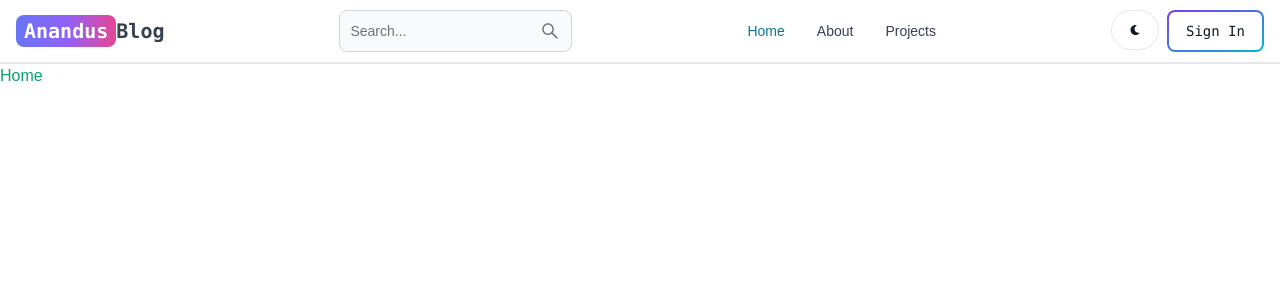
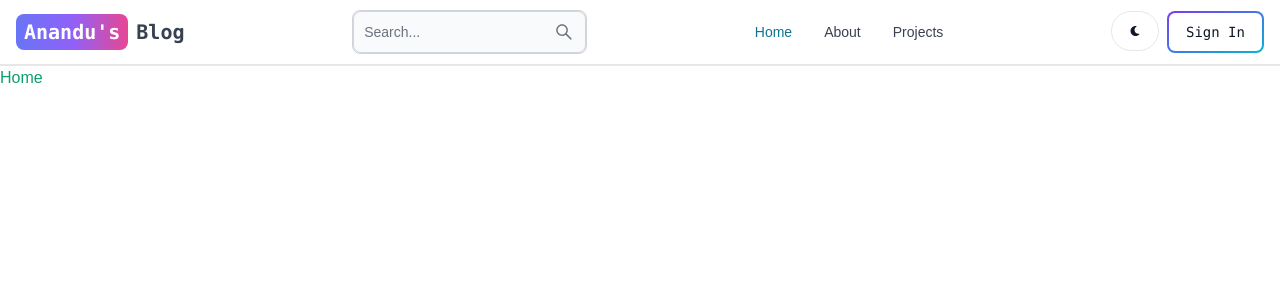
Before and after one commit to techosaanandu/next-blog, a Next.js app: page / in a window 1280 px wide. Shown: the top 300 px of the page. Built offline with nearby package versions, Linux system fonts and the light colour scheme; no server answers.

Commit message:
fixed apos

```diff
--- a/src/app/components/Header.jsx
+++ b/src/app/components/Header.jsx
@@ -15,24 +15,27 @@ const Header = () => {
     <Navbar className='border-b-2'>
       <Link
         href='/'
-        className='self-center whitespace-nowrap text-sm sm:text-xl font-semibold dark:text-white font-mono'
+        className='self-center whitespace-nowrap text-sm sm:text-xl font-semibold dark:text-white font-mono flex items-center'
       >
-        <span className='px-2 py-1 bg-gradient-to-r from-indigo-500 via-purple-500 to-pink-500 rounded-lg text-white font-mono'>
-          Anandus
+        <span className='px-2 py-1 bg-gradient-to-r from-indigo-500 via-purple-500 to-pink-500 rounded-lg text-white font-mono mr-2'>
+          Anandu&apos;s
         </span>
         Blog
       </Link>
-      <form>
+
+      <form className="hidden lg:inline">
         <TextInput
           type='text'
           placeholder='Search...'
           rightIcon={AiOutlineSearch}
-          className='hidden lg:inline'
+          className='rounded-lg bg-gray-100 dark:bg-gray-800 border border-gray-300 dark:border-gray-700 focus:ring-2 focus:ring-blue-500 focus:border-blue-500'
         />
       </form>
+
       <Button className='w-12 h-10 lg:hidden' color='gray' pill>
         <AiOutlineSearch />
       </Button>
+
       <div className='flex gap-2 md:order-2'>
         <Button
           className='w-12 h-10 hidden sm:inline'
@@ -50,32 +53,29 @@ const Header = () => {
         </SignedIn>
 
         <SignedOut>
-        <Link href='/sign-in'>
-          <Button gradientDuoTone='purpleToBlue' outline className="font-mono" >
-           Sign In
-          </Button>
-        </Link>
+          <Link href='/sign-in'>
+            <Button gradientDuoTone='purpleToBlue' outline className="font-mono">
+              Sign In
+            </Button>
+          </Link>
         </SignedOut>
-
-
-
-
 
         <Navbar.Toggle />
       </div>
+
       <Navbar.Collapse>
         <Link href='/'>
-          <Navbar.Link active={path === '/'} as={'div'}>
+          <Navbar.Link active={path === '/'} as={'div'} className="hover:bg-gray-100 dark:hover:bg-gray-800 rounded-md px-3 py-2">
             Home
           </Navbar.Link>
         </Link>
         <Link href='/about'>
-          <Navbar.Link active={path === '/about'} as={'div'}>
+          <Navbar.Link active={path === '/about'} as={'div'} className="hover:bg-gray-100 dark:hover:bg-gray-800 rounded-md px-3 py-2">
             About
           </Navbar.Link>
         </Link>
         <Link href='/projects'>
-          <Navbar.Link active={path === '/projects'} as={'div'}>
+          <Navbar.Link active={path === '/projects'} as={'div'} className="hover:bg-gray-100 dark:hover:bg-gray-800 rounded-md px-3 py-2">
             Projects
           </Navbar.Link>
         </Link>
```
Also changed, not shown: src/app/sign-up/[[...sign-up]]/page.jsx (+5 -5 lines).
